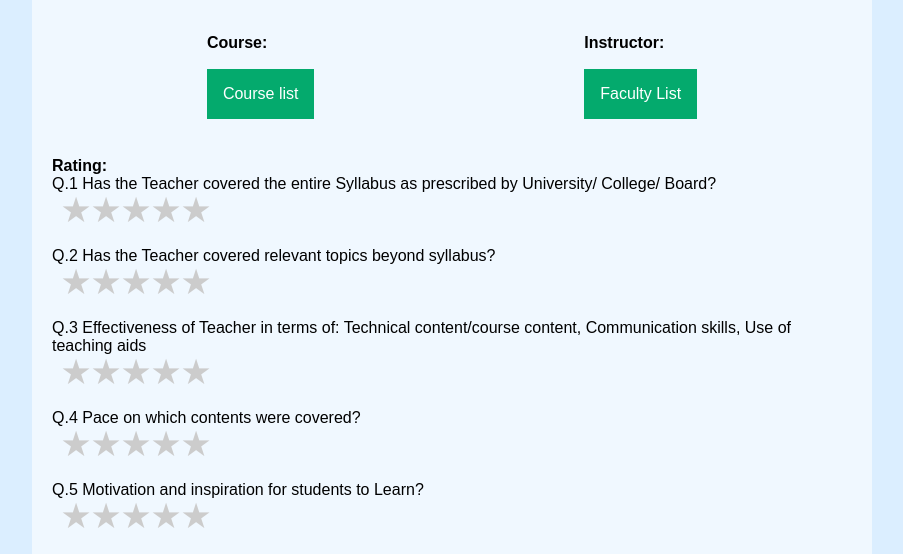
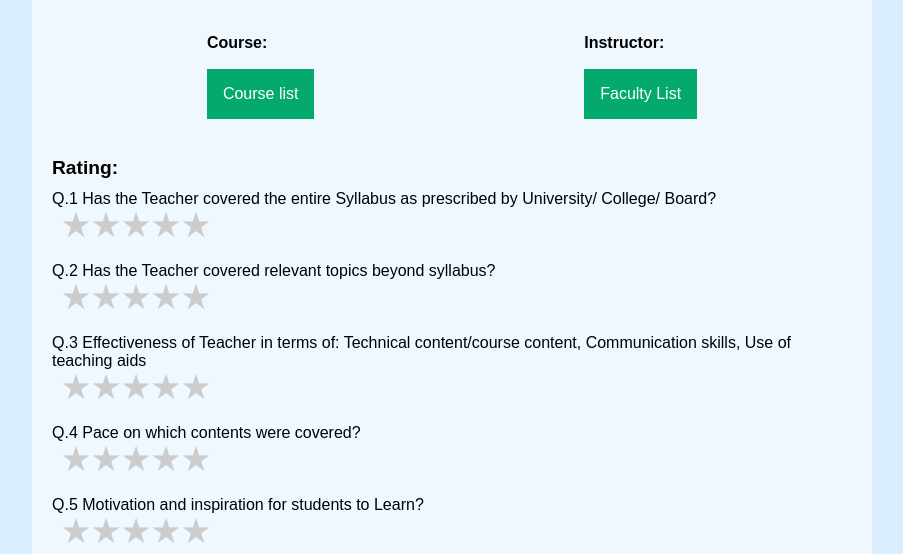
Before and after one commit to Parth-GECA-IT/E-feedback-System, a plain HTML site: page index-stud.html in a window 1280 px wide. Shown: the part 179-733 px from the top of the page, without its empty margins (188-1091 px from the left). Drawn offline with Linux system fonts and the light colour scheme.

Commit message:
Minor CSS changes

```diff
--- a/index-stud.html
+++ b/index-stud.html
@@ -40,8 +40,8 @@
                         </div>
                     </div>
                 </div>
-                <div>
-                    <label for="rating">Rating:</label><br>
+                <div class="rtgheading">
+                    Rating:
                 </div>
                 <div class="ques1">Q.1 Has the Teacher covered the entire Syllabus as prescribed by University/ College/
                     Board?</div><br><br><br>
--- a/style-stud.css
+++ b/style-stud.css
@@ -3,17 +3,18 @@ body {
     background-color: rgb(219, 238, 255);
 }
 
-.heading1  {
+.heading1 {
     font-family: Arial, sans-serif;
     text-align: center;
     color: #000000;
     text-shadow: 8px 4px 0.8em rgb(255, 125, 125), 8px 5px 0.25em rgb(131, 131, 254);
 }
+
 .h2 {
     display: flex;
     justify-content: center;
-    text-align: center;
 }
+
 .container {
     max-width: 800px;
     margin: 0 auto;
@@ -32,6 +33,12 @@ body {
 
 label {
     font-weight: bold;
+}
+
+.rtgheading {
+    margin-bottom: 0.6em;
+    font-weight: 600;
+    font-size: 1.2em;
 }
 
 .star-rating input[type="radio"] {
@@ -107,22 +114,26 @@ textarea {
     width: 100%;
     resize: vertical;
 }
+
 .dropdwn {
     display: flex;
     justify-content: space-around;
     margin: 20px;
 }
-.coures-class{
+
+.coures-class {
     height: 15vh;
     display: flex;
     flex-direction: column;
     justify-content: space-evenly;
 }
-.inst-class{
+
+.inst-class {
     display: flex;
     flex-direction: column;
     justify-content: space-evenly;
 }
+
 /* .course {
     margin-top: 30px;
     position: absolute;
@@ -174,9 +185,11 @@ textarea {
     .heading1 {
         font-size: 1.5em;
     }
+
     h2 {
         font-size: 20px;
     }
+
     .dropbtn {
         font-size: 10px;
     }
```
